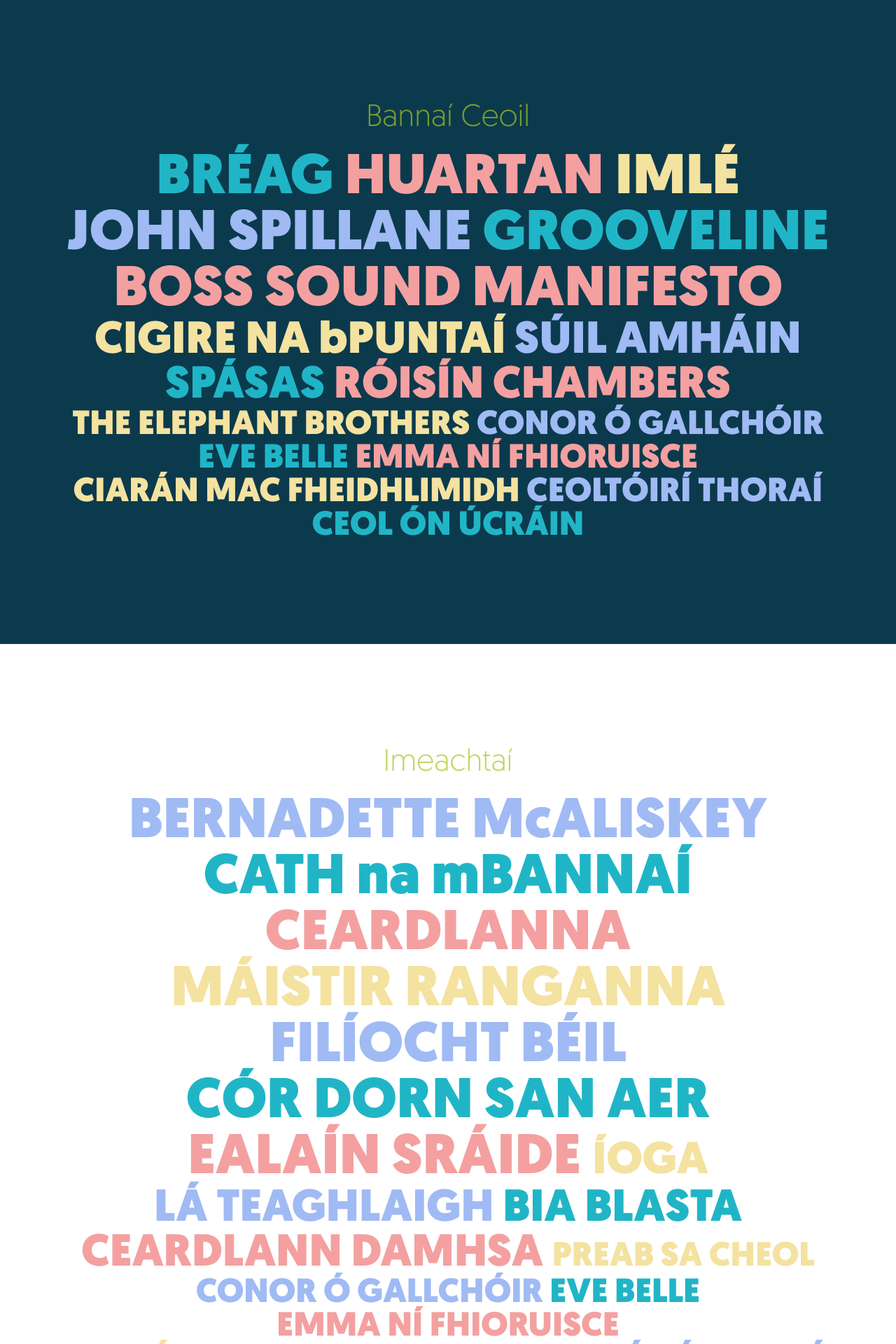
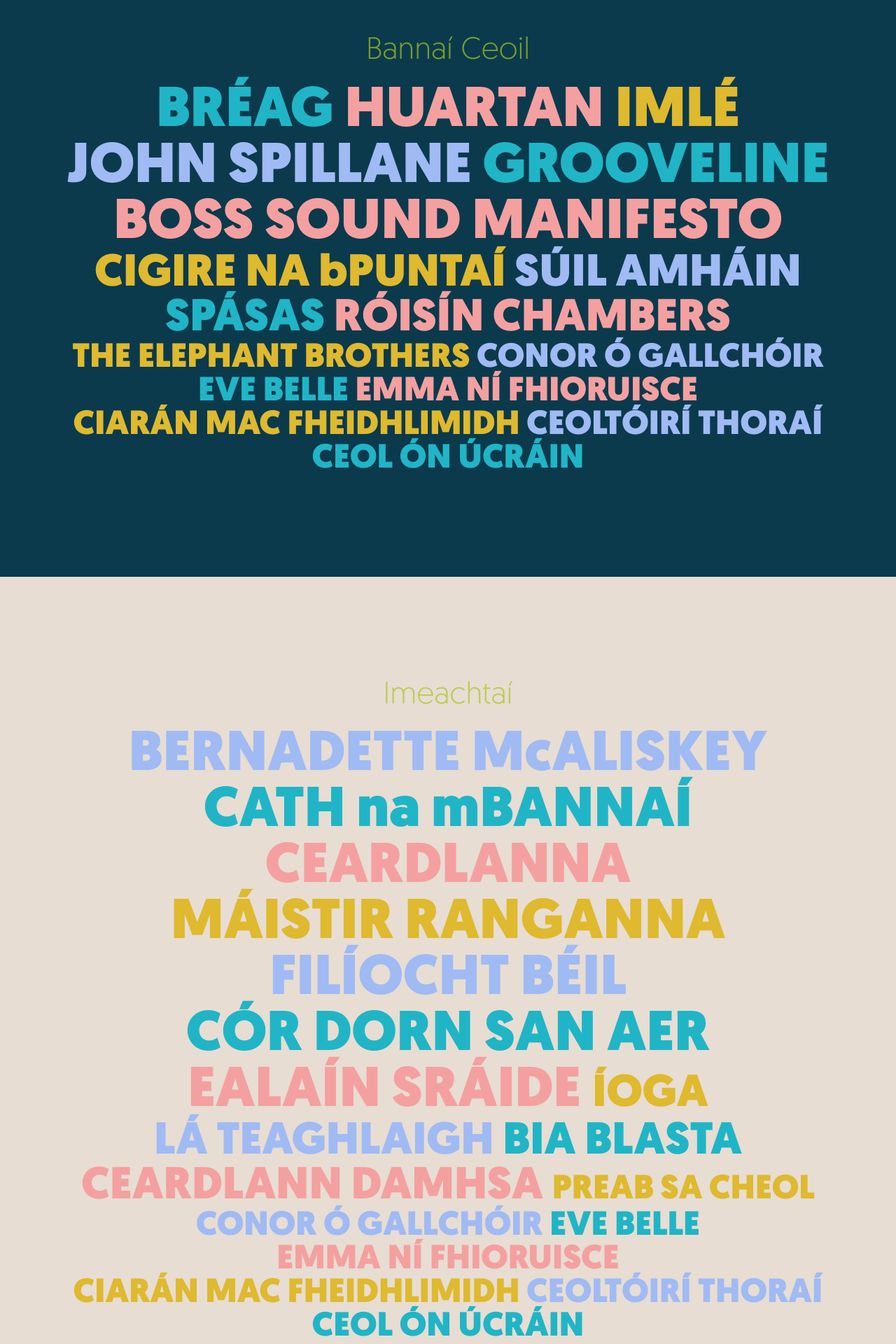
Before and after one commit to LindaKeating/DornSanAer, a PHP site: page / in a window 1280 px wide. Shown: the part 2747-4667 px from the top of the page at 70% size. Run offline with PHP 8.4, Linux system fonts and the light colour scheme; some libraries are stand-ins or nearby versions.

Commit message:
override background colours

```diff
--- a/dsadng-HTML5-Template/assets/css/demos/demo-DSA.css
+++ b/dsadng-HTML5-Template/assets/css/demos/demo-DSA.css
@@ -44,6 +44,11 @@ This stylesheet is used for demo 6
   background-color: #0b3a4d;
 }
 
+.white-bg,
+.bg-light {
+  background-color: #e7ddd2 !important;
+}
+
 .dsa-textPrimary {
   color: var(--color-primary);
 }
@@ -57,7 +62,7 @@ This stylesheet is used for demo 6
 }
 
 .dsa-textSandy {
-  color: #f4e2a0;
+  color: #dfb92e;
 }
 
 .dsa-textTeal {
--- a/dsadng-HTML5-Template/index.html
+++ b/dsadng-HTML5-Template/index.html
@@ -264,8 +264,8 @@
   <!-- Pricing End ---------------------------------------------------------------------------------------------------------------------------->
 
   <!-- Line up section by Day-->
-<div class="section pt-5 pb-5">
-  <div class="container pt-5 pb-5">
+<div class="section pt-0 pb-5">
+  <div class="container pt-0 pb-5">
     <div class="col-sm-12 pt-5">
       <h2 class="family-display dsa-textPrimary text-center dsa-fontLight dsa-Lighten">Bannaí Ceoil</h2>
     </div>
```
